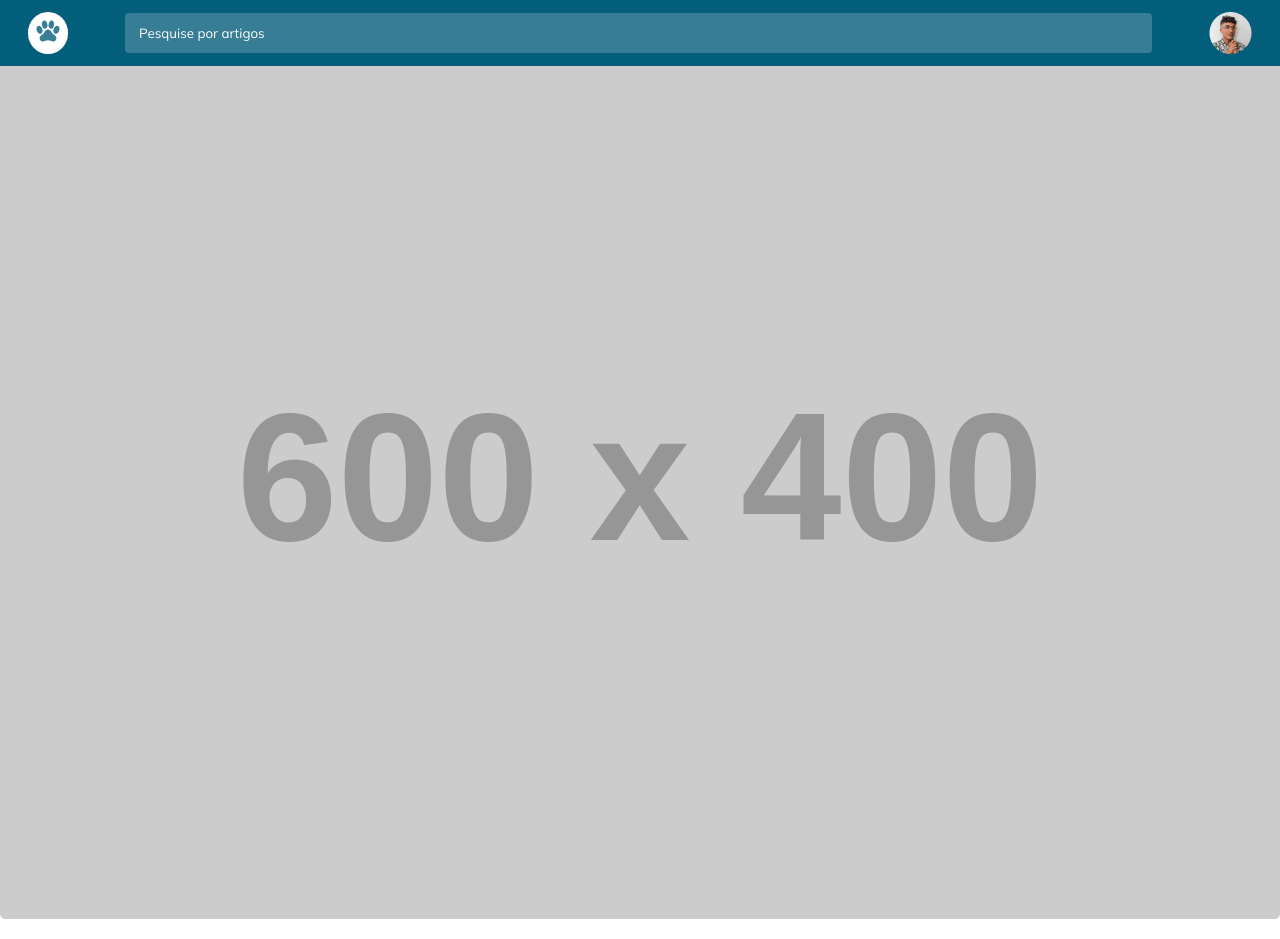
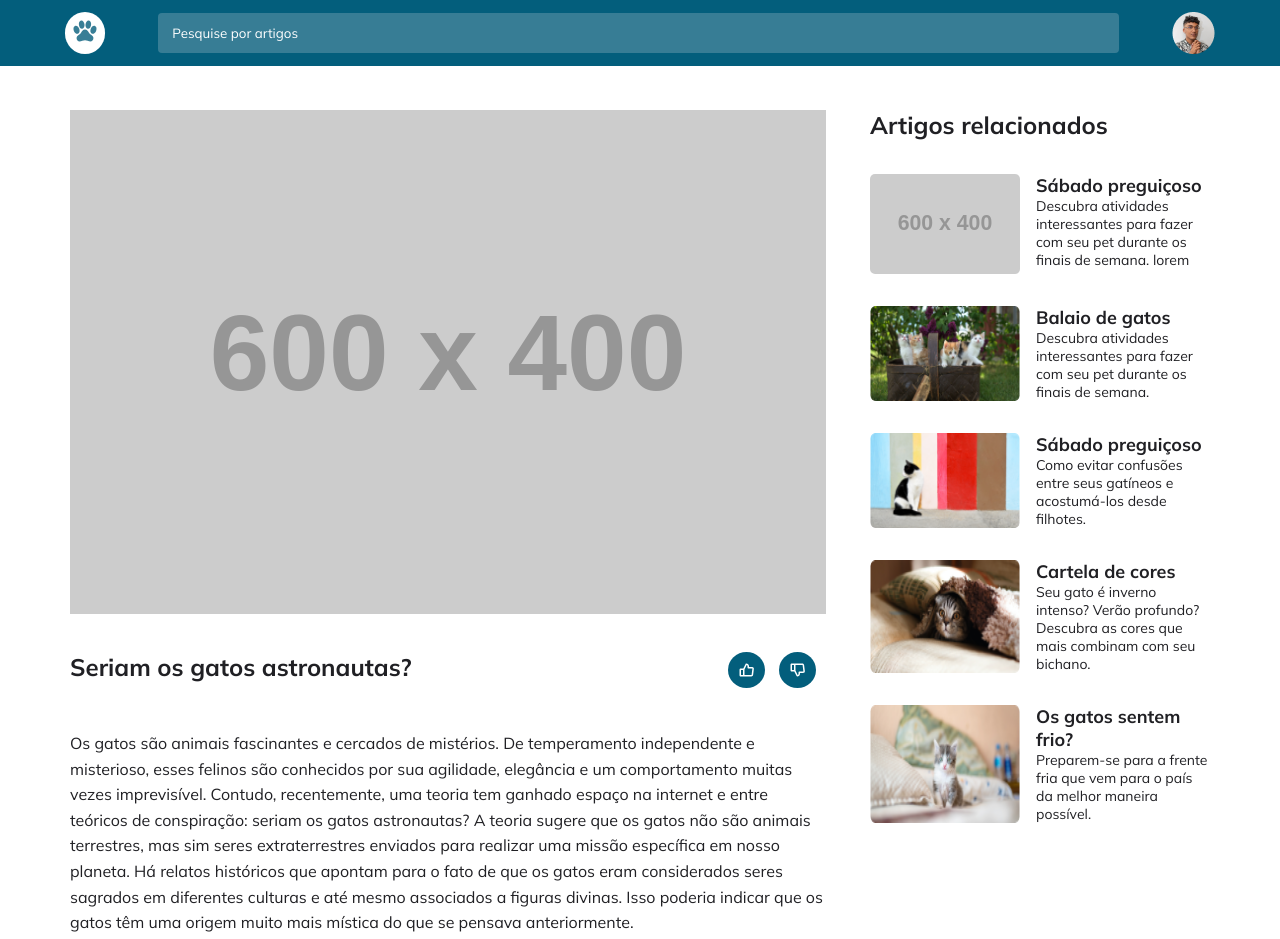
Before and after one commit to eduaardofranco/cats-blog, a plain HTML site: page index.html in a window 1280 px wide. Shown: the top 939 px of the page. Drawn offline with Linux system fonts and the light colour scheme; placeholder pictures from the web are drawn by us.

Commit message:
add media query styles

```diff
--- a/index.html
+++ b/index.html
@@ -12,6 +12,7 @@
 <body>
     <div id="app">
         <header>
+            <div class="content">
                 <div class="menu">
                     <img src="assets/paw.svg" alt="Cat">
                 </div>
@@ -20,6 +21,7 @@
                     <input type="text" placeholder="Pesquise por artigos" label="tt">
                 </form>
                 <img src="assets/jojo.png" alt="Profile image">
+            </div>
         </header>
         <main>
             <img class="post-cover" src="https://placehold.co/600x400" alt="Cat cover">
@@ -80,7 +82,7 @@
                         </span>
                     </a></li>
                 </ul>
-            </div> <!--container-->
+            </div>
         </aside>
         <footer><p>Created by <a href="https://github.com/eduaardofranco" target="_blank">@eduaardofranco</a></p></footer>
     </div>
--- a/style.css
+++ b/style.css
@@ -28,10 +28,12 @@ body {
 header {
     background-color: var(--secondary-color);
     grid-area: header;
+    padding: 1.2rem 2.8rem;
+    width: 100%;
+}
+header .content {
     display: flex;
     align-items: center;
-    padding: 1.2rem 2.8rem;
-    width: 100%;
 }
 header .menu {
     background-color: white;
@@ -138,10 +140,10 @@ aside .articles p {
     margin-top: 3.2rem;
 }
 .articles a:hover img {
-    transform: scale(1.05);
+    transform: scale(1.02);
 }
 footer {
-    background-color: var(--secondary-color);
+    background-color: var(--primary-color);
     margin-top: 6.5rem;
     padding: 2rem 0;
     grid-area: footer;
@@ -154,3 +156,45 @@ footer a {
     color: white;
     text-decoration: none;
 }
+/* media queryes */
+@media (min-width: 1000px) {
+    #app {
+        /* justify-content: center; */
+        grid-template:
+        "header header"
+        "main aside"
+        "footer footer";
+    }
+    main {
+        justify-self: end;
+        margin-top: 4.4rem;
+        width: 60rem;
+    }
+    header {
+        justify-self: start;
+    }
+    header .content {
+        margin: 0 auto;
+        max-width: 115rem;
+    }
+    main img.post-cover {
+        padding: 0 2.2rem;;
+    }
+    aside {
+        justify-self: start;
+        margin-top: 4.4rem;
+        width: 38.4rem;
+    }
+    aside h2 {
+        margin-top: 0;
+    }
+}
+@media (min-width: 1200px) {
+    main {
+        width: 80rem;
+    }
+    .title-section {
+        justify-content: space-between;
+        display: flex;
+    }
+}
```
Also changed, not shown: 1 other file. Lines whose indentation alone changed are shown as unchanged.
